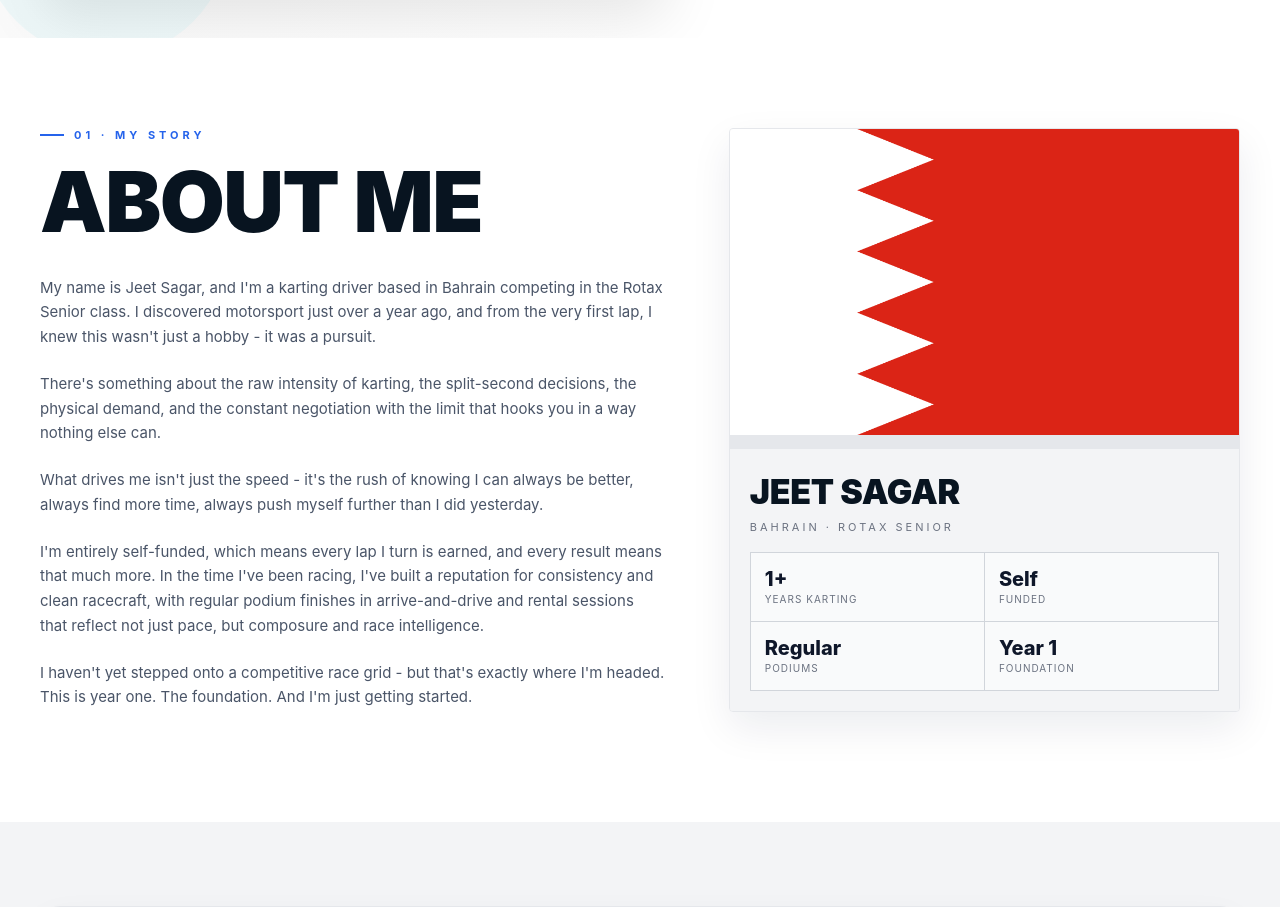
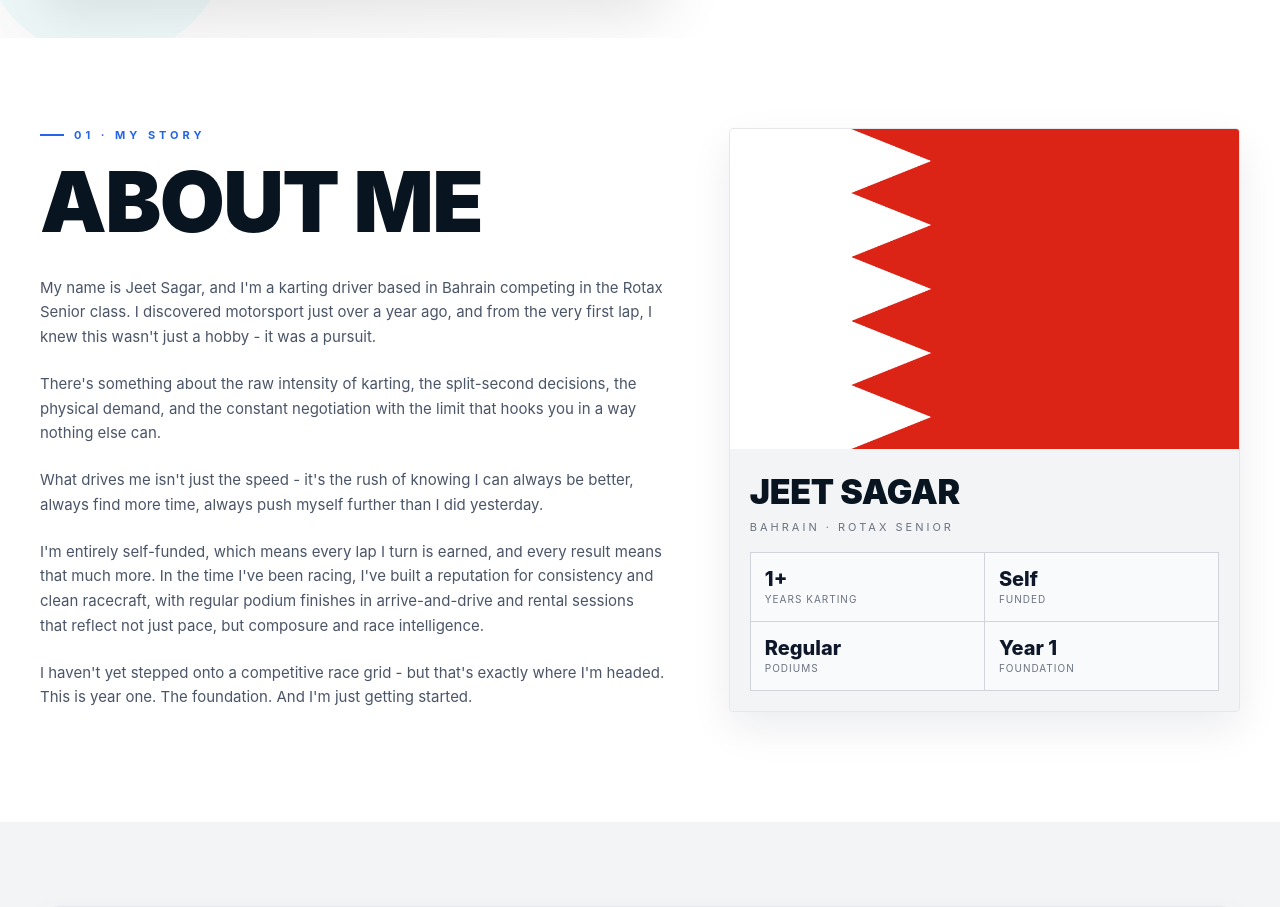
Before and after one commit to AlbiGam/jeet-sagar-website, a React (Vite) app: page / in a window 1280 px wide. Shown: the part 807-1714 px from the top of the page. Built offline with nearby package versions, Linux system fonts and the light colour scheme.

Commit message:
Fix about image to cover card box

```diff
--- a/src/components/AboutSection.css
+++ b/src/components/AboutSection.css
@@ -74,8 +74,8 @@
 .about-card-image {
   width: 100%;
   height: 320px;
-  object-fit: contain;
-  object-position: center top;
+  object-fit: cover;
+  object-position: center center;
   background: #e5e7eb;
   display: block;
 }
```
